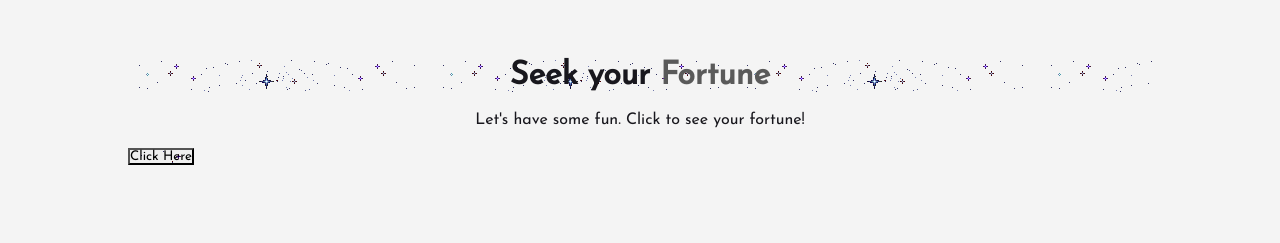
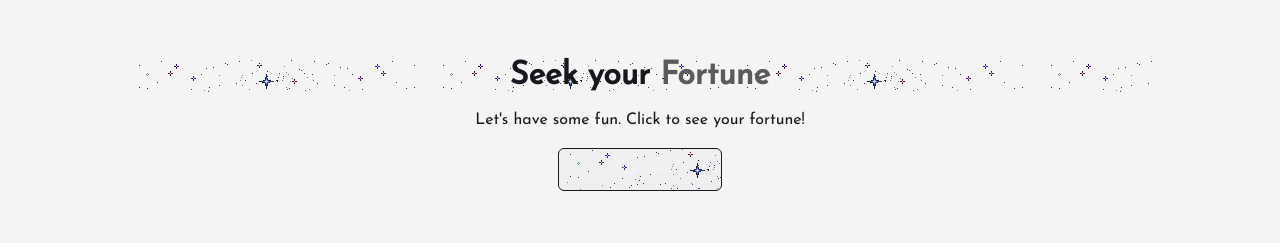
Before and after one commit to lizturay/Fortune-Teller, a plain HTML site: page index.html in a window 1280 px wide. Shown: the top 243 px of the page. Drawn offline with Linux system fonts and the light colour scheme.

Commit message:
Update style.css

```diff
--- a/style.css
+++ b/style.css
@@ -20,6 +20,22 @@ body{
 }
 .container{
     padding: 10px 10%;
+}
+
+.btn{
+    display: block;
+    margin: 50px auto;
+    width: fit-content;
+    border: 1px solid #18171D;
+    padding: 14px 50px;
+    border-radius: 6px;
+    text-decoration: none;
+    color: #F4F4F4;
+    transition: background 0.5s;
+
+}
+.btn:hover{
+    background: #18171D;
 }
 
 /*---------------------fortune teller------------------------*/
```
